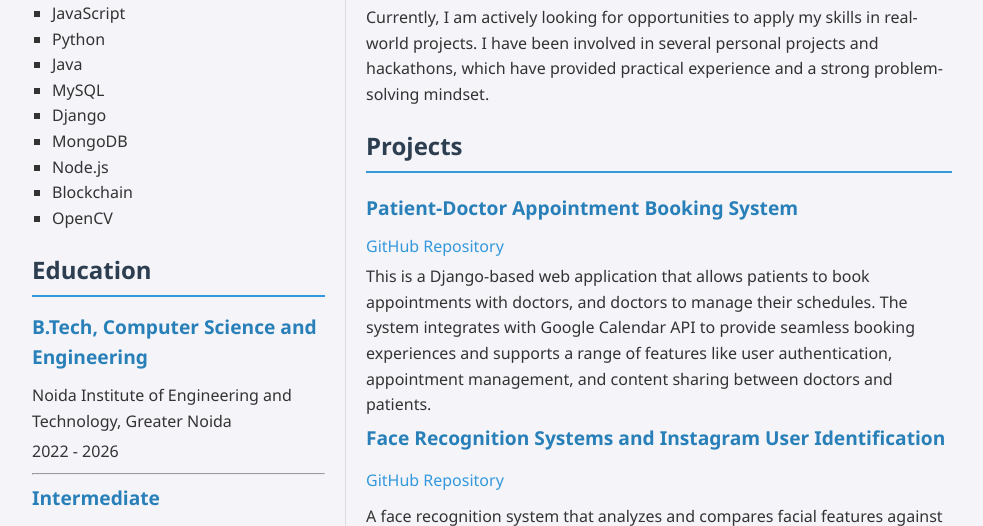
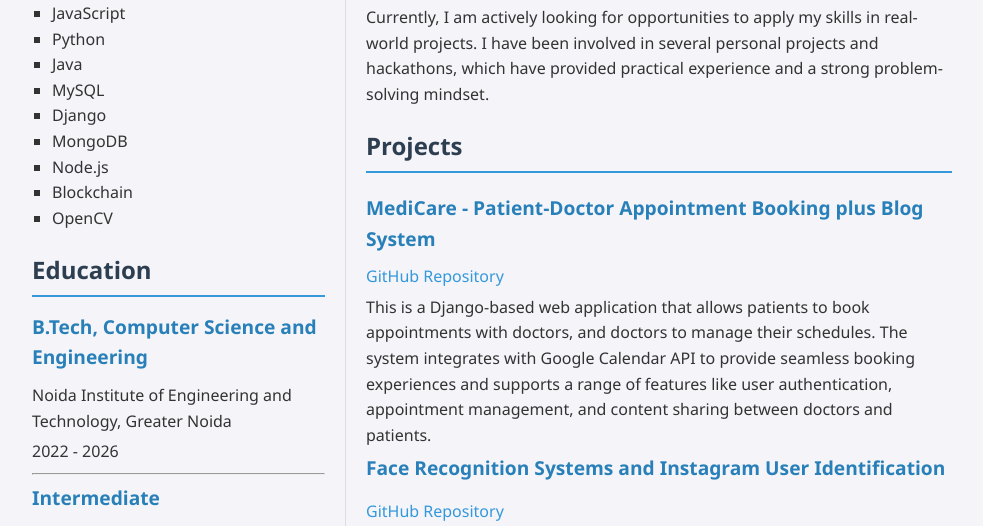
Before and after one commit to Sharadsisodia/My-Portfolio, a Django app: page /resume/ in a window 1280 px wide. Shown: the part 535-1061 px from the top of the page, without its empty margins (148-1131 px from the left). Run offline with Django 5.2, Linux system fonts and the light colour scheme.

Commit message:
Update resume.html

```diff
--- a/templates/resume.html
+++ b/templates/resume.html
@@ -77,8 +77,8 @@
             <section>
                 <h2>Projects</h2>
                 <div class="project"></div>
-                    <h3>Patient-Doctor Appointment Booking System</h3>
-                    <p><a href="https://github.com/Sharadsisodia/Hospital-Log.git" target="_blank">GitHub Repository</a></p>
+                    <h3>MediCare - Patient-Doctor Appointment Booking plus Blog System</h3>
+                    <p><a href="https://github.com/Sharadsisodia/MediCare" target="_blank">GitHub Repository</a></p>
                     <p>This is a Django-based web application that allows patients to book appointments with doctors, and doctors to manage their schedules. The system integrates with Google Calendar API to provide seamless booking experiences and supports a range of features like user authentication, appointment management, and content sharing between doctors and patients.</p>
                 </div>
                 <div class="project">
```
